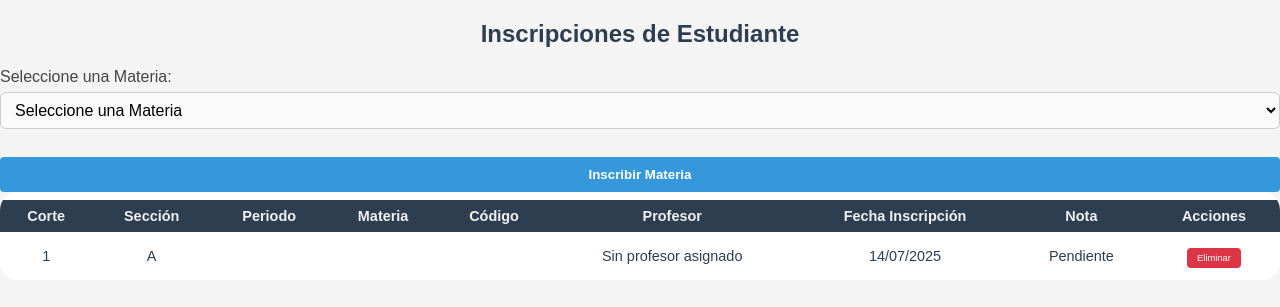
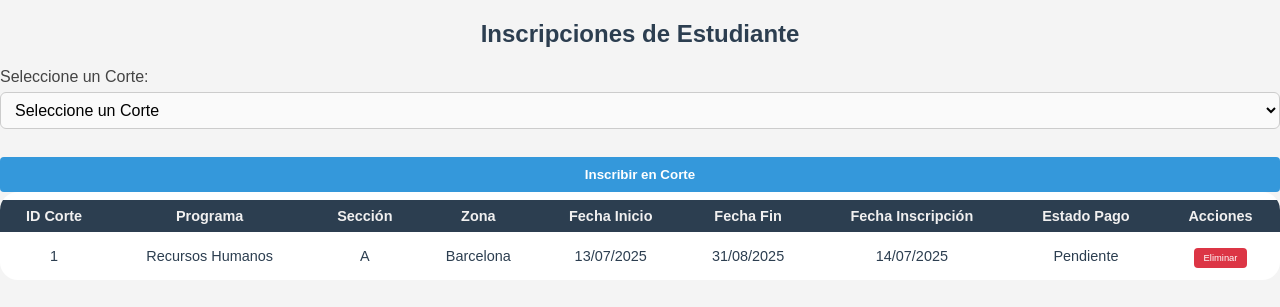
Before and after one commit to Lerb123/Control-Estudio, a Flask app: template modulos/estudiantes/templates/estudiantes/inscripciones.html in a window 1280 px wide. Shown: the part 146-453 px from the top of the page. Run offline with Flask 3, Linux system fonts and the light colour scheme; the template is opened without the code that fills it: values that come from a table or form of the project are taken from there, others are empty; data comes from the database, SQL or seed files in the repository; both versions use the stored data as it was after the commit.

Commit message:
Actualización del módulo de estudiantes: se agregó la funcionalidad para manejar carreras en el registro y edición de estudiantes, se mejoraron las plantillas para incluir la selección de carreras y cortes, y se ajustaron las inscripciones para reflejar los cambios en la base de datos. Se eliminaron campos innecesarios en las vistas y se optimizó la lógica de inscripción.

```diff
--- a/modulos/estudiantes/templates/estudiantes/inscripciones.html
+++ b/modulos/estudiantes/templates/estudiantes/inscripciones.html
@@ -17,17 +17,17 @@
 <form action="{{ url_for('estudiantes.inscripciones', cedula=estudiante.cedula) }}" method="POST">
     <input type="hidden" name="cedula" value="{{ estudiante.cedula }}">
     <div class="form-group">
-        <label for="materia">Seleccione una Materia:</label>
-        <select name="materia" id="materia" required>
-            <option value="" disabled selected>Seleccione una Materia</option>
-            {% for materia in materias_disponibles %}
-                <option value="{{ materia.codigo }}-01-2024-{{ materia.nombre }}-{{ materia.codigo }}-{{ materia.profesor }}">
-                    {{ materia.nombre }} - {{ materia.codigo }} - Prof: {{ materia.profesor }}
+        <label for="corte">Seleccione un Corte:</label>
+        <select name="corte" id="corte" required>
+            <option value="" disabled selected>Seleccione un Corte</option>
+            {% for corte in cortes_disponibles %}
+                <option value="{{ corte.id }}">
+                    Corte {{ corte.id }} - {{ corte.programa.nombre }} - Sección: {{ corte.seccion }} - Zona: {{ corte.zona }}
                 </option>
             {% endfor %}
         </select>
     </div>
-    <button type="submit" class="btn-form-estudiante">Inscribir Materia</button>
+    <button type="submit" class="btn-form-estudiante">Inscribir en Corte</button>
 </form>
 
 <div class="tabla-estudiantes-contenedor">
@@ -35,14 +35,14 @@
         <table class="tabla-estudiantes">
             <thead>
                 <tr>
-                    <th>Corte</th>
+                    <th>ID Corte</th>
+                    <th>Programa</th>
                     <th>Sección</th>
-                    <th>Periodo</th>
-                    <th>Materia</th>
-                    <th>Código</th>
-                    <th>Profesor</th>
+                    <th>Zona</th>
+                    <th>Fecha Inicio</th>
+                    <th>Fecha Fin</th>
                     <th>Fecha Inscripción</th>
-                    <th>Nota</th>
+                    <th>Estado Pago</th>
                     <th>Acciones</th>
                 </tr>
             </thead>
@@ -50,15 +50,15 @@
                 {% for inscripcion in inscripciones %}
                     <tr>
                         <td>{{ inscripcion.corte.id }}</td>
+                        <td>{{ inscripcion.corte.programa.nombre }}</td>
                         <td>{{ inscripcion.corte.seccion }}</td>
-                        <td>{{ inscripcion.corte.periodo }}</td>
-                        <td>{{ inscripcion.materia.nombre }}</td>
-                        <td>{{ inscripcion.materia.codigo }}</td>
-                        <td>{{ inscripcion.materia.profesor or 'Sin profesor asignado' }}</td>
+                        <td>{{ inscripcion.corte.zona }}</td>
+                        <td>{{ inscripcion.corte.fecha_inicio.strftime('%d/%m/%Y') }}</td>
+                        <td>{{ inscripcion.corte.fecha_fin.strftime('%d/%m/%Y') }}</td>
                         <td>{{ inscripcion.fecha_inscripcion.strftime('%d/%m/%Y') }}</td>
-                        <td>{{ inscripcion.nota or 'Pendiente' }}</td>
+                        <td>{{ 'Pagado' if inscripcion.estado_pago else 'Pendiente' }}</td>
                         <td>
-                            <a href="{{ url_for('estudiantes.eliminar_inscripcion', cedula=estudiante.cedula, inscripcion_id=inscripcion.id) }}"
+                            <a href="{{ url_for('estudiantes.eliminar_inscripcion', inscripcion_id=inscripcion.id) }}"
                                class="btn-accion eliminar"
                                onclick="return confirm('¿Está seguro de eliminar esta inscripción?')">Eliminar</a>
                         </td>
```
Also changed, not shown: modulos/estudiantes/routes.py (+41 -58 lines), modulos/estudiantes/templates/estudiantes/form_estudiante.html (+7 -4 lines), modulos/estudiantes/templates/estudiantes/listar_estudiantes.html (+2 -7 lines), Database/app.db.
